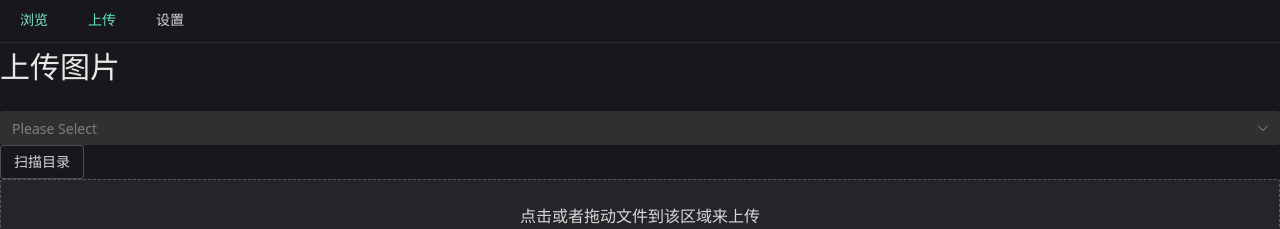
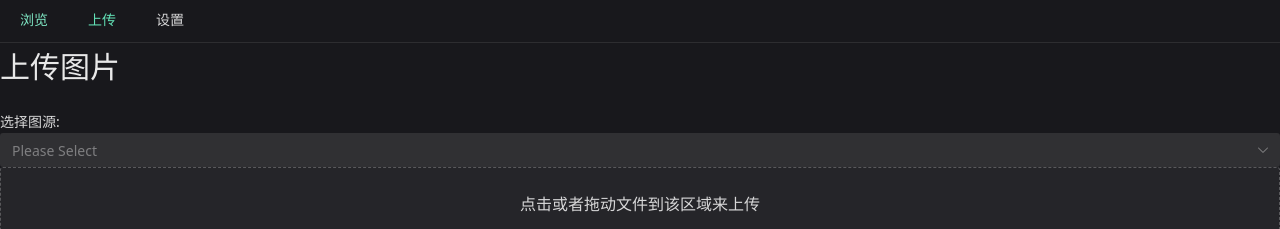
Before and after one commit to MuziXiao2/BaKaBooru, a Vue app in the folder frontend/: page /upload in a window 1280 px wide. Shown: the top 229 px of the page. Built offline with nearby package versions, Linux system fonts and the light colour scheme; the HTML template or start-up script is replaced by a standard one.

Commit message:
完善上传区域

```diff
--- a/frontend/src/components/layout/UploadLayout.vue
+++ b/frontend/src/components/layout/UploadLayout.vue
@@ -5,6 +5,7 @@
     <n-layout-header>
       <slot name="header" />
     </n-layout-header>
+
     <n-layout-content>
       <n-layout :native-scrollbar="false" has-sider>
         <n-layout-content>
--- a/frontend/src/components/upload/Uploader.vue
+++ b/frontend/src/components/upload/Uploader.vue
@@ -1,5 +1,8 @@
 <script setup lang="ts">
 import { addImage } from '@/api/image.ts'
+import { ref } from 'vue'
+
+const fileList = ref([])
 
 const handleFinish = ({ event }: { event?: ProgressEvent }) => {
   const response = JSON.parse((event?.target as XMLHttpRequest).response)
@@ -14,12 +17,11 @@ const handleFinish = ({ event }: { event?: ProgressEvent }) => {
 
 <template>
   <n-h1>上传图片</n-h1>
-  <n-select>选择图源</n-select>
-  <n-button>扫描目录</n-button>
+  选择图源:
+  <n-select />
   <n-upload
     v-model:file-list="fileList"
-    @change="handleUploadChange"
-    @remove="handleRemove"
+    :show-file-list="false"
     @finish="handleFinish"
     multiple
     directory-dnd
@@ -27,8 +29,7 @@ const handleFinish = ({ event }: { event?: ProgressEvent }) => {
   >
     <n-upload-dragger>
       <n-text style="font-size: 16px"> 点击或者拖动文件到该区域来上传</n-text>
-
-      <n-flex justify="center"></n-flex>
+      <n-flex justify="center" />
     </n-upload-dragger>
   </n-upload>
 </template>
```
